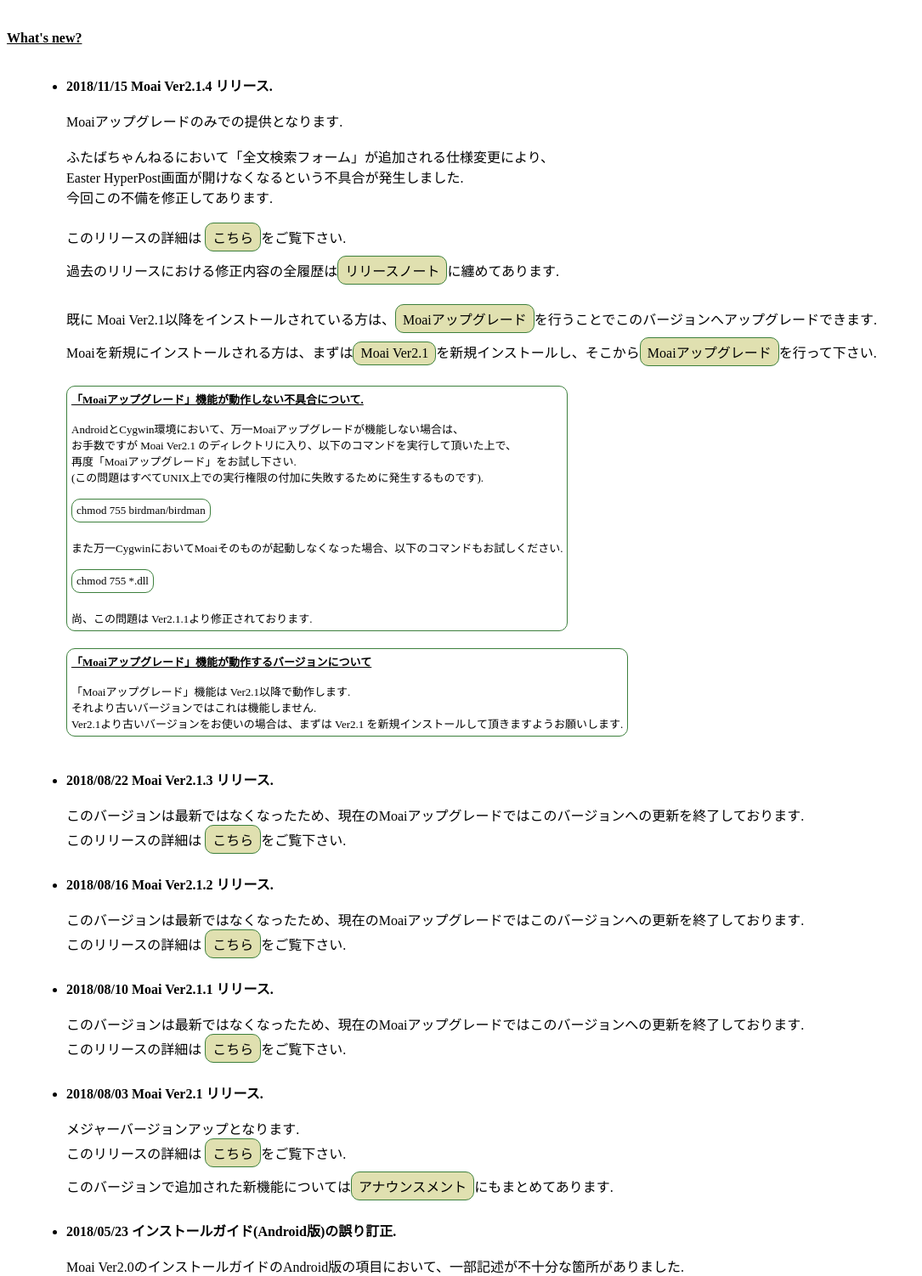
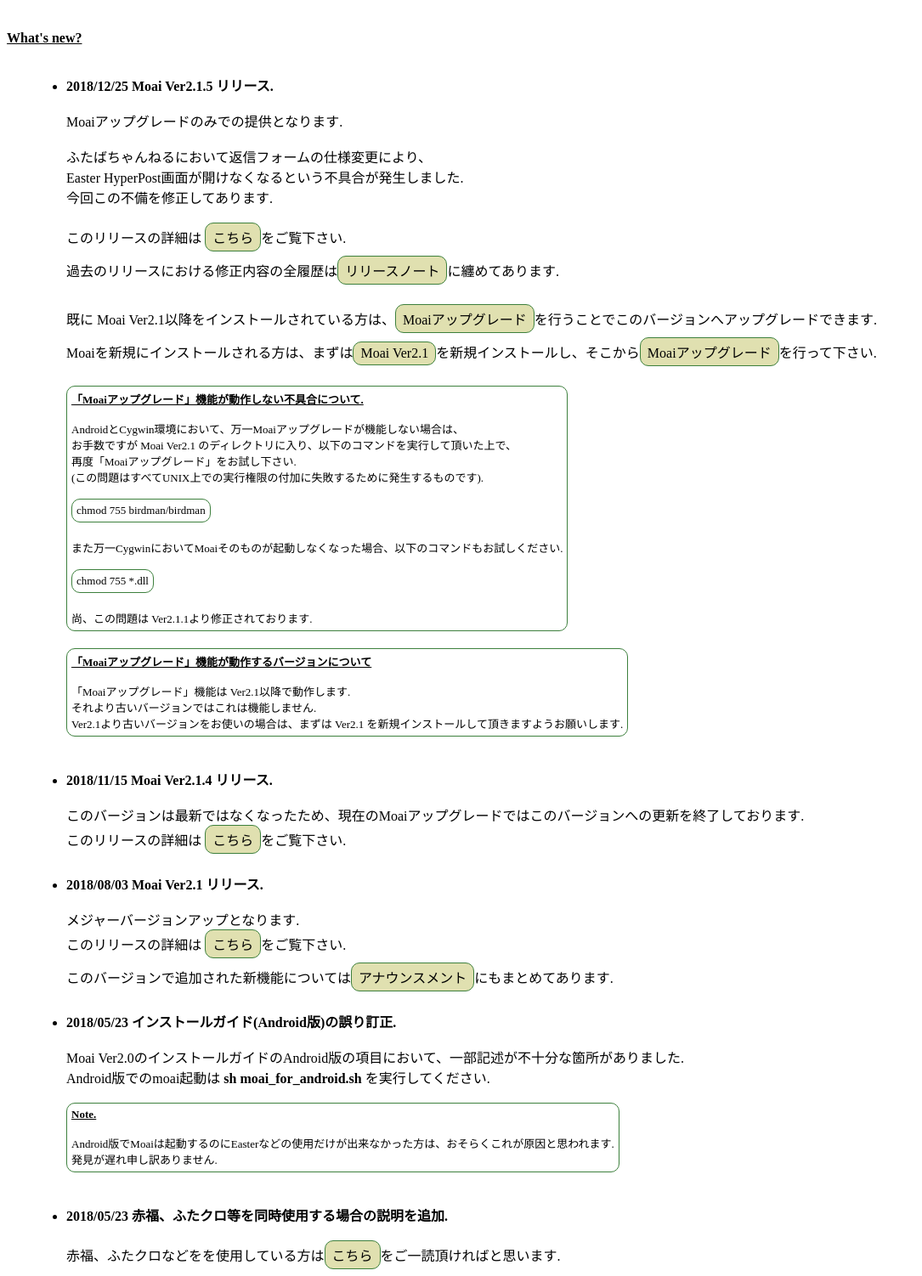
Before and after one commit to mr-moai-2016/mr-moai-2016.github.io, a plain HTML site: page index.html in a window 1280 px wide. Shown: the part 605-2107 px from the top of the page at 85% size, without its empty margins (0-1085 px from the left). Drawn offline with Linux system fonts and the light colour scheme.

Commit message:
Release Ver2.1.5

```diff
--- a/index.html
+++ b/index.html
@@ -20,7 +20,7 @@
 <div class=MstyComment>
 <u><b>記事担当者</b></u> : Mr.Moai<br>
 <br>
-<u><b>最終更新日</b></u> : 2018/11/15<br>
+<u><b>最終更新日</b></u> : 2018/12/25<br>
 <br>
 </div>
 <br>
@@ -59,11 +59,11 @@ What's new?
 <br>
 <div class=MstyIndent>
 	<ul>
-		<li><b>2018/11/15 Moai Ver2.1.4 リリース.</b><br>
+		<li><b>2018/12/25 Moai Ver2.1.5 リリース.</b><br>
 <br>
 		Moaiアップグレードのみでの提供となります.<br>
 <br>
-		ふたばちゃんねるにおいて「全文検索フォーム」が追加される仕様変更により、<br>
+		ふたばちゃんねるにおいて返信フォームの仕様変更により、<br>
 		Easter HyperPost画面が開けなくなるという不具合が発生しました.<br>
 		今回この不備を修正してあります.<br>
 <br>
@@ -104,25 +104,11 @@ What's new?
 		</div>
 		</li>
 <br>
-		<li><b>2018/08/22 Moai Ver2.1.3 リリース.</b><br>
+		<li><b>2018/11/15 Moai Ver2.1.4 リリース.</b><br>
 <br>
 		このバージョンは最新ではなくなったため、現在のMoaiアップグレードではこのバージョンへの更新を終了しております.<br>
 		このリリースの詳細は
-		<a class=MstyElemLink target=_blank href=https://github.com/mr-moai-2016/znk_project/releases/v2.1.3>こちら</a>をご覧下さい.<br>
-		</li>
-<br>
-		<li><b>2018/08/16 Moai Ver2.1.2 リリース.</b><br>
-<br>
-		このバージョンは最新ではなくなったため、現在のMoaiアップグレードではこのバージョンへの更新を終了しております.<br>
-		このリリースの詳細は
-		<a class=MstyElemLink target=_blank href=https://github.com/mr-moai-2016/znk_project/releases/v2.1.2>こちら</a>をご覧下さい.<br>
-		</li>
-<br>
-		<li><b>2018/08/10 Moai Ver2.1.1 リリース.</b><br>
-<br>
-		このバージョンは最新ではなくなったため、現在のMoaiアップグレードではこのバージョンへの更新を終了しております.<br>
-		このリリースの詳細は
-		<a class=MstyElemLink target=_blank href=https://github.com/mr-moai-2016/znk_project/releases/v2.1.1>こちら</a>をご覧下さい.<br>
+		<a class=MstyElemLink target=_blank href=https://github.com/mr-moai-2016/znk_project/releases/v2.1.4>こちら</a>をご覧下さい.<br>
 		</li>
 <br>
 		<li><b>2018/08/03 Moai Ver2.1 リリース.</b><br>
```
